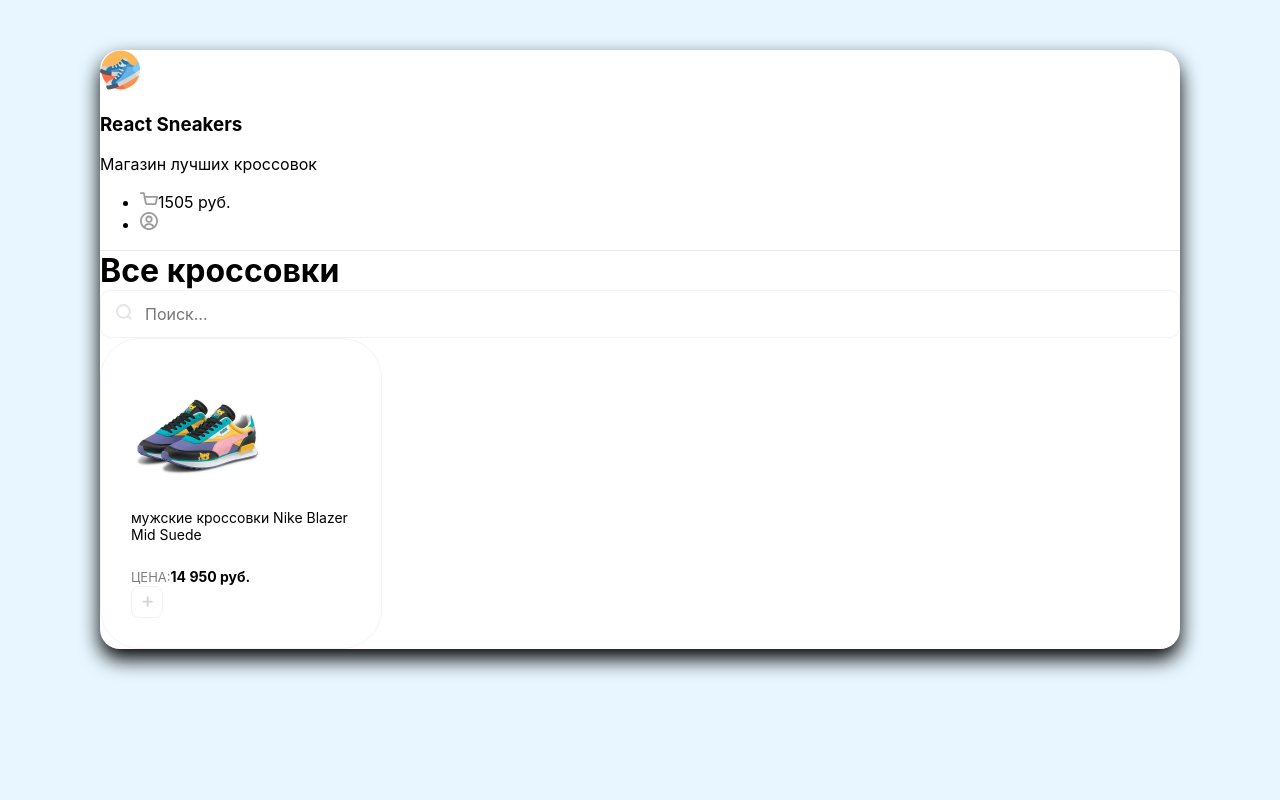
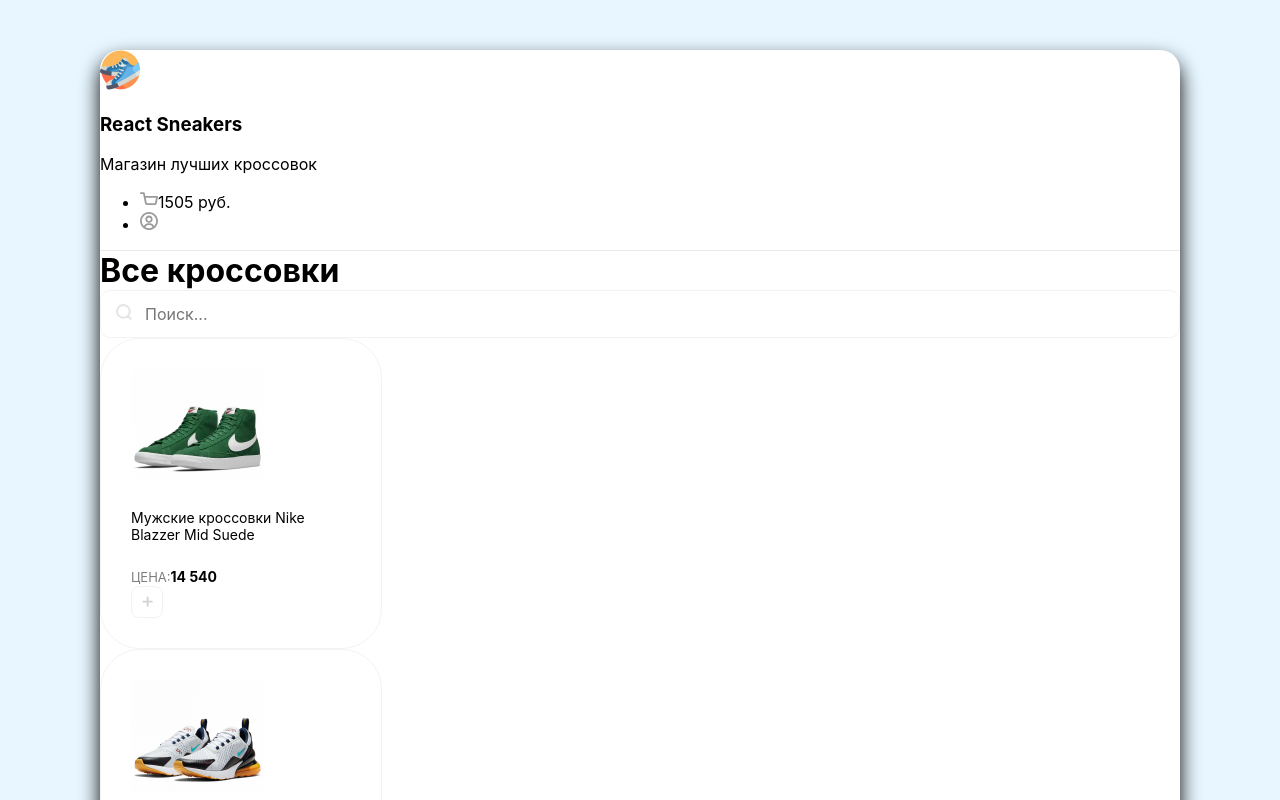
Before and after one commit to JackHummer943/react-sneakers, a React (Create React App) app: page / in a window 1280 px wide. Shown: the top 800 px of the page. Built offline with nearby package versions, Linux system fonts and the light colour scheme; the HTML template or start-up script is replaced by a standard one.

Commit message:
sneaker4

```diff
--- a/src/App.js
+++ b/src/App.js
@@ -1,6 +1,28 @@
 import Card from './components/Card';
 import Header from './components/Header';
 import Drawer from './components/Drawer';
+
+const arr = [{
+  title: 'Мужские кроссовки Nike Blazzer Mid Suede',
+  price: '14 540',
+  imageUrl: './img/sneakers/1.jpg'
+}, {
+  title: 'Мужские Кроссовки Nike Air Max 270',
+  price: '16 540',
+  imageUrl: './img/sneakers/2.jpg'
+},
+{
+  title: 'Мужские Кроссовки Nike Blazer Mid Suede',
+  price: '8880',
+  imageUrl: './img/sneakers/3.jpg'
+},
+{
+  title: 'Кроссовки Puma X Aka Boku Future Rider',
+  price: '8880',
+  imageUrl: './img/sneakers/4.jpg'
+}
+];
+
 function App() {
   return (
     <div className="wrapper clear">
@@ -18,8 +40,16 @@
       </div>
 
       <div className="d-flex">
-        <Card />
 
+
+        { arr.map((obj) =>(
+          <Card
+          title ={obj.title}
+          price={obj.price}
+          imageUrl={obj.imageUrl}
+          onClick = {() => console.log(obj)}
+          />
+        ))}
       </div>
 
     </div>
--- a/src/components/Card.js
+++ /dev/null
@@ -1,19 +0,0 @@
-function Card() {
-    return (
-        <div className="card">
-        <img width = {133} height = {112} src="/img/sneakers/4.jpg" alt =" "/>
-        <h5>мужские кроссовки Nike Blazer Mid Suede</h5>
-        <div className="d-flex justify-between align-center">
-          <div className="d-flex flex-column ">
-          <span>Цена:</span>
-        <b>14 950 руб.</b>
-        </div>
-        <button className="button">
-          <img width = {11} height = {11} src ="/img/plus.svg" alt="Plus"/>
-        </button>
-      </div>
-       </div>
-    )
-}
-
-export default Card;
--- /dev/null
+++ b/src/components/Card/Card.module.scss
@@ -0,0 +1,33 @@
+.card {
+    border: 1px solid #f3f3f3;
+    padding: 30px;
+    width: 220px;
+    border-radius: 40px;
+    margin-right: 30px;
+    transition: box-shadow 0.2s ease-in-out, transform 0.2s ease-in-out;
+    cursor: pointer;
+
+    &:hover {
+    box-shadow: 0px 14px 35px rgba(0, 0, 0, 0.06);
+    transform: translateY(-5px);
+    }
+    .favorite {
+      position: absolute;
+      cursor: pointer;
+    }
+
+span {
+  font-size: 13px;
+  opacity: 0.5 ;
+  text-transform: uppercase;
+}
+b {
+  font-size: 14px;
+}
+
+    h5 {
+      font-weight: 400;
+      font-size: 14px;
+    }
+
+  }
--- /dev/null
+++ b/src/components/Card/index.js
@@ -0,0 +1,25 @@
+import styles from './Card.module.scss';
+
+function Card(props) {
+
+
+
+
+    return (
+        <div className={styles.card}>
+        <img width = {133} height = {112} src={props.imageUrl} alt ="Sneakers "/>
+        <h5>{props.title}</h5>
+        <div className="d-flex justify-between align-center">
+          <div className="d-flex flex-column ">
+          <span>Цена:</span>
+        <b>{props.price}</b>
+        </div>
+        <button className="button" onClick={props.onClock}>
+          <img width = {11} height = {11} src ="/img/plus.svg" alt="Plus"/>
+        </button>
+      </div>
+       </div>
+    );
+}
+
+export default Card;
--- a/src/index.scss
+++ b/src/index.scss
@@ -37,40 +37,6 @@
       margin: 0;
     }
   }
-  .card {
-    border: 1px solid #f3f3f3;
-    padding: 30px;
-    width: 220px;
-    border-radius: 40px;
-    margin-right: 30px;
-    transition: box-shadow 0.2s ease-in-out, transform 0.2s ease-in-out;
-    cursor: pointer;
-
-    &:hover {
-    box-shadow: 0px 14px 35px rgba(0, 0, 0, 0.06);
-    transform: translateY(-5px);
-    }
-    .favorite {
-      position: absolute;
-      cursor: pointer;
-    }
-
-span {
-  font-size: 13px;
-  opacity: 0.5 ;
-  text-transform: uppercase;
-}
-b {
-  font-size: 14px;
-}
-
-    h5 {
-      font-weight: 400;
-      font-size: 14px;
-    }
-
-  }
-
   .button {
     background: #ffffff;
     border: 1px solid #f2f2f2;
```
